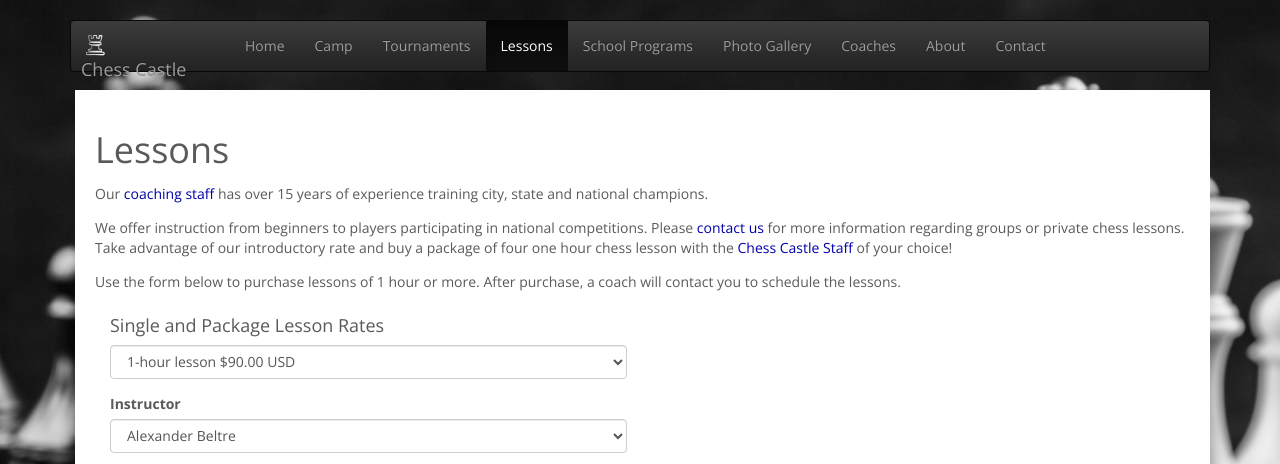
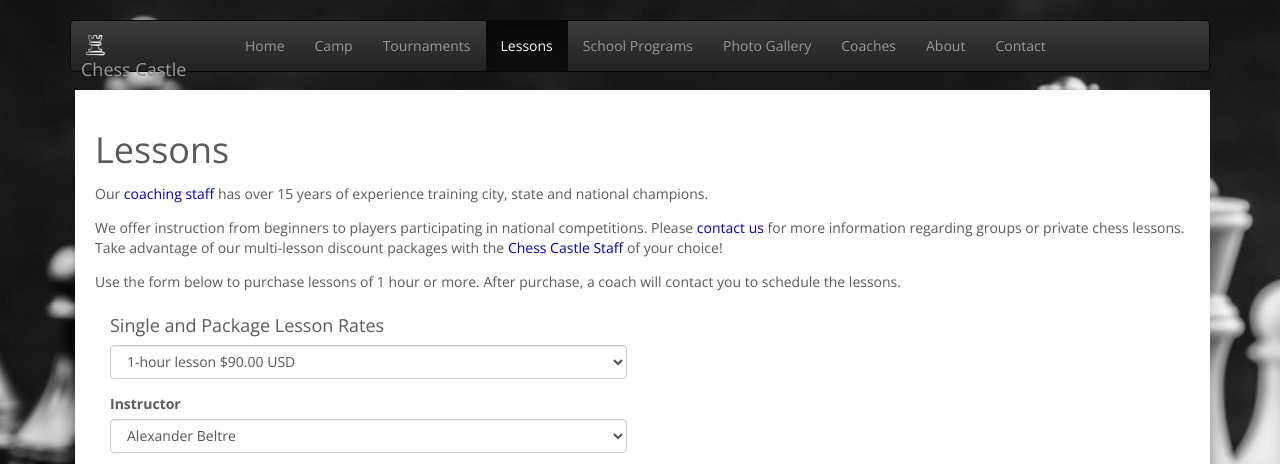
Before and after one commit to arclyte/nychesscastle, a Jekyll site: the page built from lessons/index.html, in a window 1280 px wide, cut to the strip 0-464 px from the top of the page. Built offline with Jekyll 4.4.1, drawn with Linux system fonts in a browser that asks for light colours; nearby versions of some CDN libraries; Markdown is read by kramdown in place of the engine named in the settings.

Commit message:
Lessons - fix wording for multi-lesson discount

```diff
--- a/lessons/index.html
+++ b/lessons/index.html
@@ -11,7 +11,7 @@
 			Our <a href="/coaches">coaching staff</a> has over 15 years of experience training city, state and national champions.
 		</p>
 		<p>
-			We offer instruction from beginners to players participating in national competitions. Please <a href="/contact">contact us</a> for more information regarding groups or private chess lessons. Take advantage of our introductory rate and buy a package of four one hour chess lesson with the <a href="/coaches">Chess Castle Staff</a> of your choice!
+			We offer instruction from beginners to players participating in national competitions. Please <a href="/contact">contact us</a> for more information regarding groups or private chess lessons. Take advantage of our multi-lesson discount packages with the <a href="/coaches">Chess Castle Staff</a> of your choice!
 		</p>
 		<p>
 			Use the form below to purchase lessons of 1 hour or more. After purchase, a coach will contact you to schedule the lessons.
```
